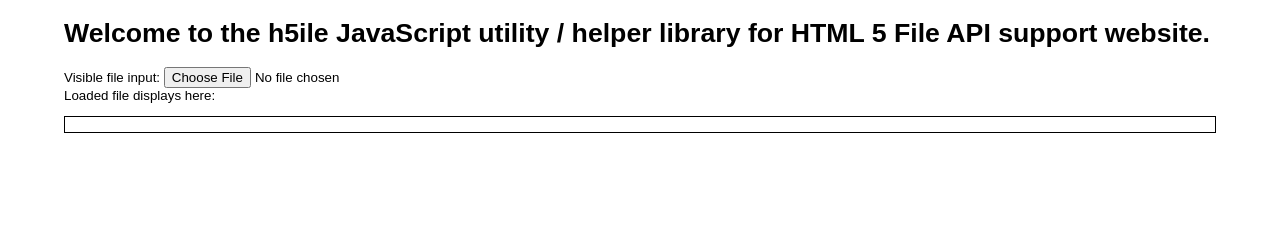
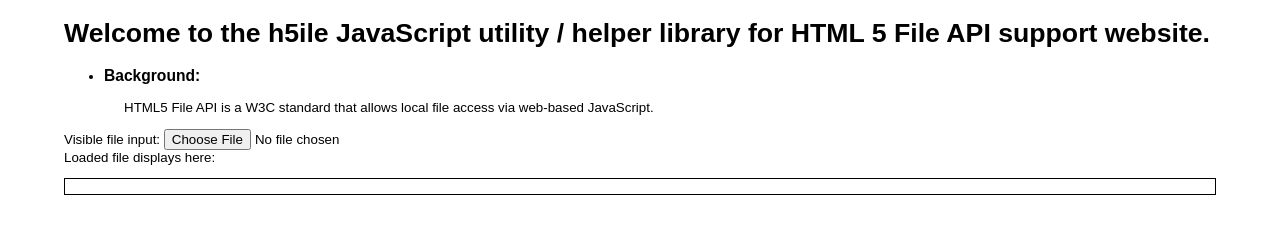
Before and after one commit to maratbn/h5ile, a plain HTML site: page index.html in a window 1280 px wide. Drawn offline with Linux system fonts and the light colour scheme.

Commit message:
Added basic 'Background' section.

```diff
--- a/index.html
+++ b/index.html
@@ -11,10 +11,26 @@
             width:                          90%;
             margin:                         auto;
         }
+
+        .h5ile_support .section_content {
+            margin-left:                    20px;
+            margin-right:                   20px;
+        }
     </style>
   </head>
   <body class='h5ile_support'>
     <h1>Welcome to the h5ile JavaScript utility / helper library for HTML 5 File API support website.</h1>
+    <ul>
+      <li class='background'>
+        <h3>Background:</h3>
+        <div class='section_content'>
+          <p>
+            HTML5 File API is a W3C standard that allows local file access via
+            web-based JavaScript.
+          </p>
+        </div>
+      </li>
+    </ul>
     <div>
       Visible file input:
       <span id='visible_file_input'></span>
```
